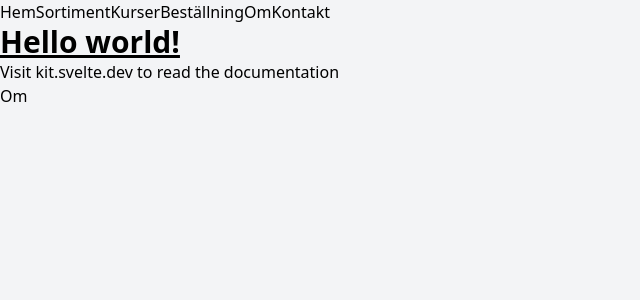
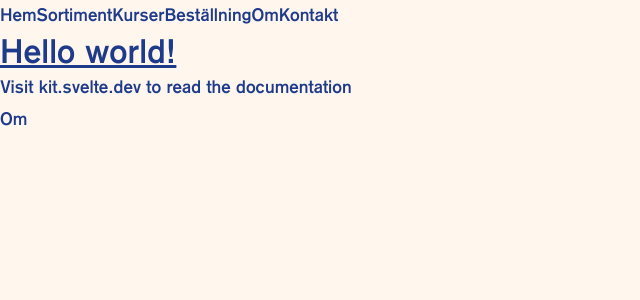
Before and after one commit to nilslockean/bagerileve, a SvelteKit app in the folder packages/svelte/: page / in a window 1280 px wide. Shown: the top 300 px of the page, without its empty margins (0-640 px from the left). Built offline with nearby package versions, Linux system fonts and the light colour scheme.

Commit message:
Add font Gothic725 Bd BT

```diff
--- a/packages/svelte/src/app.css
+++ b/packages/svelte/src/app.css
@@ -3,6 +3,16 @@
 @tailwind utilities;
 
 @layer base {
+	@font-face {
+		font-family: 'Gothic725 Bd BT';
+		src:
+			url('/fonts/Gothic725BT-BoldA.woff2') format('woff2'),
+			url('/fonts/Gothic725BT-BoldA.woff') format('woff');
+		font-weight: bold;
+		font-style: normal;
+		font-display: swap;
+	}
+
 	html {
 		background-color: theme(colors.gray.100);
 	}
--- a/packages/svelte/src/app.html
+++ b/packages/svelte/src/app.html
@@ -1,5 +1,8 @@
 <!doctype html>
-<html lang="en">
+<html
+	lang="en"
+	class="bg-orange-50 text-blue-900 dark:bg-blue-950 dark:text-orange-50 lg:text-lg leading-normal"
+>
 	<head>
 		<meta charset="utf-8" />
 		<link rel="icon" href="%sveltekit.assets%/favicon.png" />
--- a/packages/svelte/tailwind.config.js
+++ b/packages/svelte/tailwind.config.js
@@ -1,8 +1,14 @@
+import defaultTheme from 'tailwindcss/defaultTheme';
+
 /** @type {import('tailwindcss').Config} */
 export default {
 	content: ['./src/**/*.{html,js,svelte,ts}'],
 	theme: {
-		extend: {}
+		extend: {
+			fontFamily: {
+				sans: ['Gothic725 Bd BT', ...defaultTheme.fontFamily.sans]
+			}
+		}
 	},
 	plugins: []
 };
```
Also changed, not shown: packages/svelte/static/fonts/Gothic725BT-BoldA.woff (added), packages/svelte/static/fonts/Gothic725BT-BoldA.woff2 (added).
